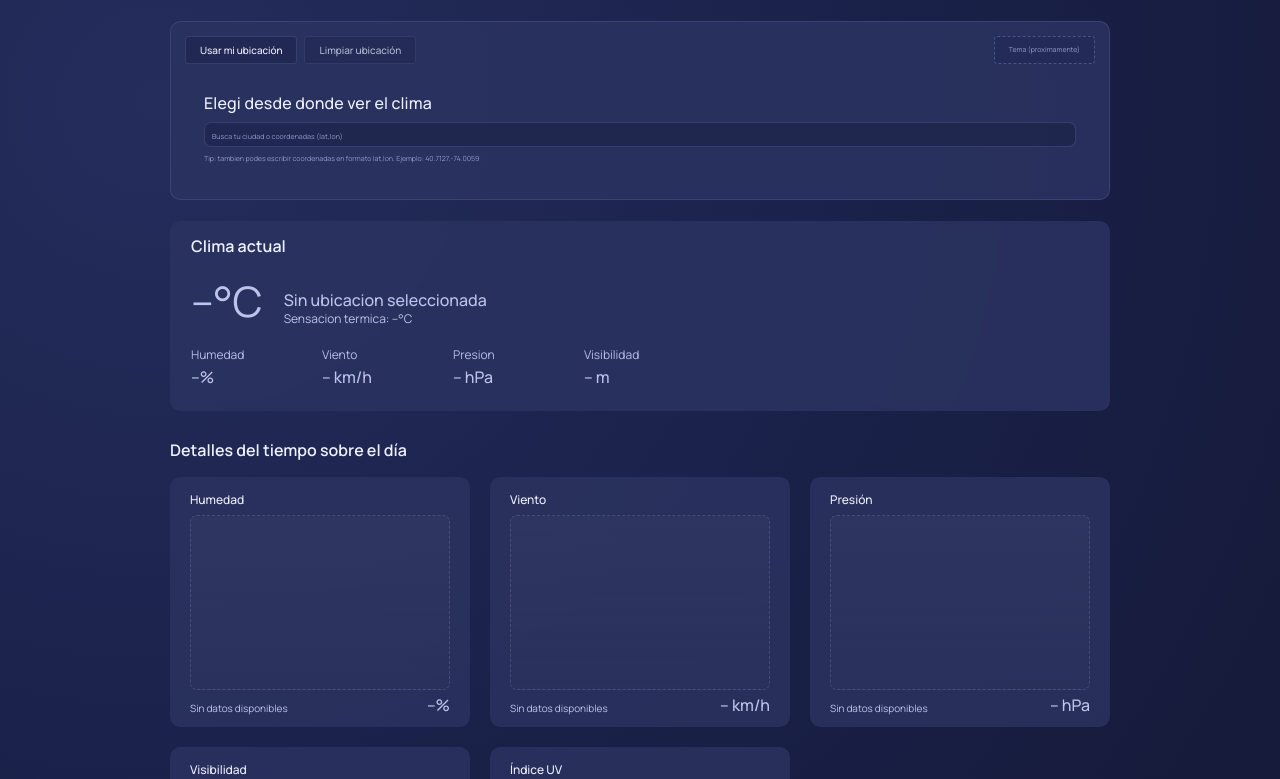
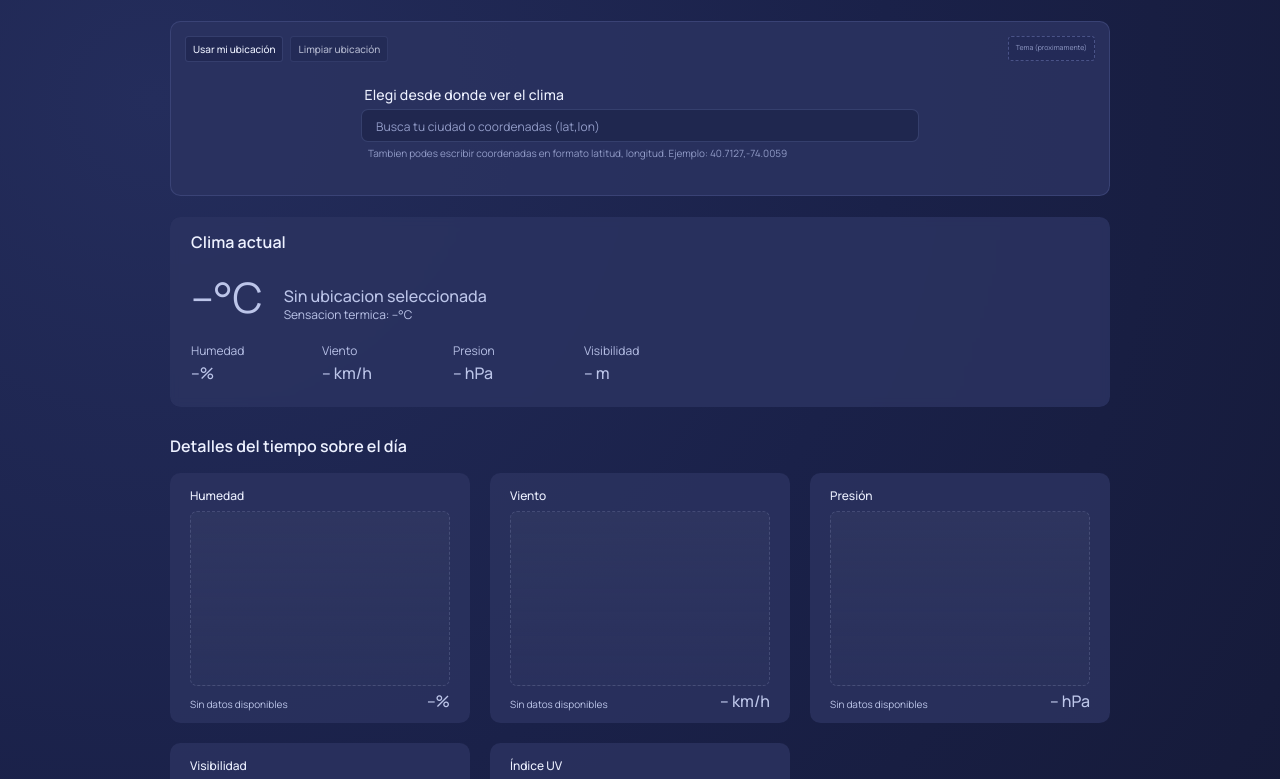
Before and after one commit to IaconoG/landing-weather, a React (Vite) app: page / in a window 1280 px wide. Shown: the top 779 px of the page. Built offline with nearby package versions, Linux system fonts and the light colour scheme.

Commit message:
refactor(location): update styles for improved layout and consistency

```diff
--- a/src/features/location/LocationControlsSection/LocationControls.css
+++ b/src/features/location/LocationControlsSection/LocationControls.css
@@ -2,7 +2,6 @@
   width: 100%;
   display: grid;
   grid-template-columns: 1fr;
-  gap: var(--spacing-md);
   padding: var(--spacing-md);
   border-radius: var(--border-radius-lg);
   border: 1px solid rgba(150, 163, 236, 0.16);
@@ -32,10 +31,10 @@
   }
 
   & .location-controls-section__theme-placeholder {
-    min-height: 2rem;
+    min-height: 1.75rem;
     border: 1px dashed rgba(157, 171, 241, 0.32);
     border-radius: var(--border-radius-sm);
-    padding: 0 var(--spacing-md);
+    padding: 0 var(--spacing-sm);
     background: rgba(28, 35, 76, 0.3);
     color: var(--color-text-muted);
     font-size: var(--font-size-xs);
@@ -43,8 +42,8 @@
   }
 
   & .location-controls-section__title {
-    margin: 0;
-    font-size: var(--font-size-md);
+    margin-left: var(--spacing-xs);
+    font-size: var(--font-size-base);
     font-weight: var(--font-weight-medium);
     color: var(--color-text-primary);
     letter-spacing: 0.01em;
@@ -62,7 +61,6 @@
   & .location-controls-section__body {
     display: grid;
     grid-template-columns: 1fr;
-    gap: var(--spacing-sm);
     align-items: stretch;
   }
 
@@ -75,10 +73,10 @@
 
   & .location-controls-section__search {
     display: grid;
-    gap: var(--spacing-sm);
-    width: min(100%, 900px);
+    gap: var(--spacing-xs);
+    width: min(100%, 600px);
     justify-self: center;
-    padding: var(--spacing-md);
+    padding: var(--spacing-lg);
   }
 
   & .location-controls-section__search-header {
@@ -93,9 +91,10 @@
   }
 
   & .location-controls-section__search-hint {
-    margin: 0;
+    margin-left: var(--spacing-sm);
     color: var(--color-text-muted);
-    font-size: var(--font-size-xs);
+    font-size: var(--font-size-2xs);
+    font-style: italic;
   }
 
   & .location-controls-section__locations {
@@ -117,7 +116,11 @@
     border-radius: var(--border-radius-sm);
     background: transparent;
     color: var(--color-text-primary);
-    padding: 5px 10px;
+    min-height: 1.5rem;
+    padding: 0 8px;
+    display: inline-flex;
+    align-items: center;
+    justify-content: center;
     line-height: 1;
     cursor: pointer;
     white-space: nowrap;
@@ -140,7 +143,9 @@
   }
 
   & .location-controls-section__history-name {
+    display: block;
     font-size: var(--font-size-2xs);
+    line-height: 1;
   }
 }
 
--- a/src/features/location/LocationControlsSection/index.tsx
+++ b/src/features/location/LocationControlsSection/index.tsx
@@ -55,7 +55,7 @@ const LocationControls: React.FC = () => {
     setLocation({
       latitude: browserLocation.latitude,
       longitude: browserLocation.longitude,
-      label: `Mi ubicación (${browserLocation.latitude.toFixed(2)}, ${browserLocation.longitude.toFixed(2)})`,
+      label: `Mi ubicación (${browserLocation.latitude.toFixed(4)}, ${browserLocation.longitude.toFixed(4)})`,
       source: "geolocation",
     });
   }, [browserLocation, latitude, longitude, setLocation]);
@@ -150,8 +150,8 @@ const LocationControls: React.FC = () => {
             />
           </div>
           <p className="location-controls-section__search-hint">
-            Tip: tambien podes escribir coordenadas en formato lat,lon. Ejemplo:
-            40.7127,-74.0059
+            Tambien podes escribir coordenadas en formato latitud, longitud.
+            Ejemplo: 40.7127,-74.0059
           </p>
         </div>
 
--- a/src/features/location/components/LocationActionButton/LocationActionButton.css
+++ b/src/features/location/components/LocationActionButton/LocationActionButton.css
@@ -1,8 +1,8 @@
 .location-action-button {
-  min-height: 2rem;
+  min-height: 1.85rem;
   border: 1px solid rgba(157, 171, 241, 0.18);
   border-radius: var(--border-radius-sm);
-  padding: 0 var(--spacing-md);
+  padding: 0 var(--spacing-sm);
   background: rgba(28, 35, 76, 0.62);
   color: var(--color-text-primary);
   font-size: var(--font-size-2xs);
--- a/src/features/location/components/LocationInput/LocationInput.css
+++ b/src/features/location/components/LocationInput/LocationInput.css
@@ -6,19 +6,19 @@
 
   & .location-input__input {
     width: 100%;
-    min-height: var(--height-control);
+    min-height: 2.4rem;
     border: 1px solid rgba(157, 171, 241, 0.18);
     border-radius: var(--border-radius-md);
-    padding: 0 var(--spacing-sm);
+    padding: 0 var(--spacing-md);
     background: rgba(27, 33, 70, 0.58);
     color: var(--color-text-primary);
-    font-size: var(--font-size-sm);
+    font-size: var(--font-size-md);
     line-height: 1.2;
   }
 
   & .location-input__input::placeholder {
     color: var(--color-text-muted);
-    font-size: var(--font-size-xs);
+    font-size: var(--font-size-sm);
     letter-spacing: 0.01em;
   }
 
```
